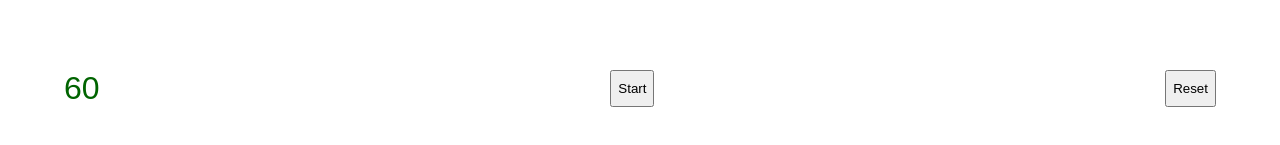
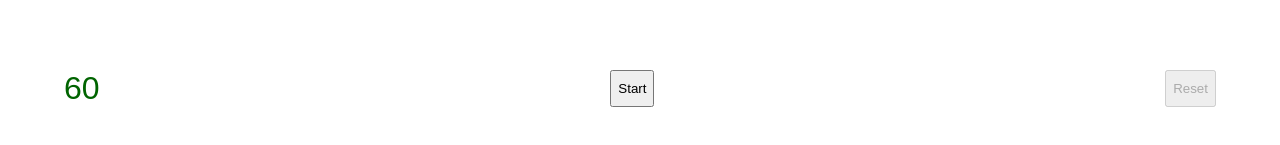
Before and after one commit to onuriltan/TargetSumGame, a React (Create React App) app: page / in a window 1280 px wide. Shown: the part 325-470 px from the top of the page. Built offline with nearby package versions, Linux system fonts and the light colour scheme.

Commit message:
timer added.

```diff
--- a/src/actions/actionTypes.js
+++ b/src/actions/actionTypes.js
@@ -1,3 +1,4 @@
 export const NUMBER_BUTTON_CLICKED = "NUMBER_BUTTON_CLICKED" ;
 export const START_BUTTON_CLICKED  = "START_BUTTON_CLICKED"  ;
 export const RESET_BUTTON_CLICKED  = "RESET_BUTTON_CLICKED"  ;
+export const START_COUNTDOWN       = "START_COUNTDOWN"       ;
--- a/src/actions/gameActions.js
+++ b/src/actions/gameActions.js
@@ -1,13 +1,13 @@
 import * as types from './actionTypes';
 
-import StartGame from '../logic/startGame';
 import ResetGame from '../logic/resetGame';
 import NumberClick from '../logic/numberClick';
+
 
 export function startGame(state) {
     return {
         type: types.START_BUTTON_CLICKED,
-        payload: StartGame(state)
+        payload: state
     };
 }
 
@@ -26,3 +26,10 @@ export function numberClick(state, number) {
     };
 
 }
+
+export function startCountDown(state) {
+    return {
+        type: types.START_COUNTDOWN,
+        payload: state
+    }
+}
--- a/src/components/GameBoard.jsx
+++ b/src/components/GameBoard.jsx
@@ -1,4 +1,10 @@
 import React, { Component } from 'react';
+import { connect } from 'react-redux';
+import { bindActionCreators } from 'redux';
+import * as gameActions from '../actions/gameActions';
+import PropTypes from 'prop-types';
+import _ from 'lodash';
+
 
 import Number from './Number';
 
@@ -8,29 +14,103 @@ class GameBoard extends Component {
     return (
       <div className="game">
         <div className="help">
-          Pick numbers that sum to the target in {this.props.initialState.initialSeconds} seconds
+          Pick numbers that sum to the target in {this.props.state.gameReducer.initialSeconds} seconds
             </div>
-        <div className="target">{this.props.initialState.targetNumber}</div>
+        <div className="target">{this.props.state.gameReducer.targetNumber}</div>
         <div className="challenge-numbers">
-          <Number numberClick={() => this.props.numberClick(this.props.initialState, this.props.initialState.numbers[0])} value={this.props.initialState.numbers[0]} />
-          <Number numberClick={() => this.props.numberClick(this.props.initialState, this.props.initialState.numbers[1])} value={this.props.initialState.numbers[1]} />
-          <Number numberClick={() => this.props.numberClick(this.props.initialState, this.props.initialState.numbers[2])} value={this.props.initialState.numbers[2]} />
+          <Number disabled={this.props.state.gameReducer.numberButtonDisabled} numberClick={() => this.props.gameActions.numberClick(this.props.state.gameReducer, this.props.state.gameReducer.numbers[0])} value={this.props.state.gameReducer.numbers[0]} />
+          <Number disabled={this.props.state.gameReducer.numberButtonDisabled} numberClick={() => this.props.gameActions.numberClick(this.props.state.gameReducer, this.props.state.gameReducer.numbers[1])} value={this.props.state.gameReducer.numbers[1]} />
+          <Number disabled={this.props.state.gameReducer.numberButtonDisabled} numberClick={() => this.props.gameActions.numberClick(this.props.state.gameReducer, this.props.state.gameReducer.numbers[2])} value={this.props.state.gameReducer.numbers[2]} />
         </div>
         <div className="challenge-numbers">
-          <Number numberClick={() => this.props.numberClick(this.props.initialState, this.props.initialState.numbers[3])} value={this.props.initialState.numbers[3]} />
-          <Number numberClick={() => this.props.numberClick(this.props.initialState, this.props.initialState.numbers[4])} value={this.props.initialState.numbers[4]} />
-          <Number numberClick={() => this.props.numberClick(this.props.initialState, this.props.initialState.numbers[5])} value={this.props.initialState.numbers[5]} />
+          <Number disabled={this.props.state.gameReducer.numberButtonDisabled} numberClick={() => this.props.gameActions.numberClick(this.props.state.gameReducer, this.props.state.gameReducer.numbers[3])} value={this.props.state.gameReducer.numbers[3]} />
+          <Number disabled={this.props.state.gameReducer.numberButtonDisabled} numberClick={() => this.props.gameActions.numberClick(this.props.state.gameReducer, this.props.state.gameReducer.numbers[4])} value={this.props.state.gameReducer.numbers[4]} />
+          <Number disabled={this.props.state.gameReducer.numberButtonDisabled} numberClick={() => this.props.gameActions.numberClick(this.props.state.gameReducer, this.props.state.gameReducer.numbers[5])} value={this.props.state.gameReducer.numbers[5]} />
         </div>
         <div className="footer">
-          <div className="timer-value">{this.props.initialState.initialSeconds}</div>
-          <button onClick={() => this.props.startGame(this.props.initialState)}>Start</button>
-          <button onClick={() => this.props.resetGame(this.props.initialState)}>Reset</button>
+          <div className="timer-value">{this.props.state.gameReducer.initialSeconds}</div>
+          <button onClick={() => this.startButtonClick()}
+            disabled={this.props.state.gameReducer.startButtonDisabled}>Start</button>
+          <button onClick={() => this.props.gameActions.resetGame(this.props.state.gameReducer)}
+            disabled={this.props.state.gameReducer.resetButtonDisabled}>Reset</button>
         </div>
       </div>
     );
   }
 
+  startButtonClick() {
+    this.startGame();
+
+  }
+
+  startGame() {
+    let newState;
+    newState = this.props.state.gameReducer;
+    newState.gameState = 'STARTED';
+    newState.startButtonDisabled = true;
+    newState.numberButtonDisabled = false;
+    newState.resetButtonDisabled = false;
+    newState.numbers = [];
+
+    let targetNumber = _.random(newState.initialChallengeRange[0], newState.initialChallengeRange[1]);
+    newState.targetNumber = targetNumber;
+    let timesToReachTarget = _.random(2, 5);
+    newState.timesToReachTarget = timesToReachTarget;
+
+    let tempTargetNumber = targetNumber;
+    let generalSum = 0;
+    let tempNumbers = [];
+    for (let i = 0; i < timesToReachTarget - 1; i++) {
+      let number = _.random(1, tempTargetNumber);
+      generalSum += number;
+      tempNumbers.push(number);
+      tempTargetNumber = targetNumber - number;
+    }
+    let lastNumber = targetNumber - generalSum;
+    generalSum += lastNumber;
+    tempNumbers.push(lastNumber);
+
+    for (let j = 0; j < 6 - timesToReachTarget; j++) {
+      let number = _.random(1, tempTargetNumber);
+      tempNumbers.push(number);
+    }
+    newState.numbers = tempNumbers;
+
+    setInterval(() => {
+      this.startCountDown();
+     }, 1000);
+
+     return newState;
+
+  }
+
+  startCountDown(){
+    let newState = this.props.state.gameReducer;
+    newState.initialSeconds = newState.initialSeconds - 1
+    return this.props.gameActions.startCountDown(newState);
+  }
+
+
+
 }
 
 
-export default GameBoard;
+GameBoard.propTypes = {
+  gameActions: PropTypes.object,
+  initialState: PropTypes.object
+};
+
+function mapStateToProps(state) {
+  return { state: state };
+}
+
+function mapDispatchToProps(dispatch) {
+  return {
+    gameActions: bindActionCreators(gameActions, dispatch)
+  };
+}
+
+export default connect(
+  mapStateToProps,
+  mapDispatchToProps
+)(GameBoard);
--- a/src/containers/Game.jsx
+++ b/src/containers/Game.jsx
@@ -1,8 +1,4 @@
 import React, { Component } from 'react';
-import { connect } from 'react-redux';
-import { bindActionCreators } from 'redux';
-import * as gameActions from '../actions/gameActions';
-import PropTypes from 'prop-types';
 import './Game.css';
 
 import GameBoard from '../components/GameBoard';
@@ -12,34 +8,11 @@ class Game extends Component {
   render() {
     return (
       <div className="game">
-        <GameBoard
-          startGame={(state) => this.props.gameActions.startGame(state)}
-          resetGame={(state) => this.props.gameActions.resetGame(state)}
-          numberClick={(state) => this.props.gameActions.numberClick(state)}
-          initialState={this.props.state.gameReducer}
-        />
+        <GameBoard />
       </div>
     );
   }
 
 }
 
-Game.propTypes = {
-  gameActions: PropTypes.object,
-  initialState: PropTypes.object
-};
-
-function mapStateToProps(state) {
-  return { state: state };
-}
-
-function mapDispatchToProps(dispatch) {
-  return {
-    gameActions: bindActionCreators(gameActions, dispatch)
-  };
-}
-
-export default connect(
-  mapStateToProps,
-  mapDispatchToProps
-)(Game);
+export default Game;
--- a/src/logic/numberClick.js
+++ b/src/logic/numberClick.js
@@ -1,10 +1,6 @@
 
 export default function numberClick(initialState, number) {
-
-    console.log(number);
-
     let newState = initialState;
-
     newState.sumToReachTarget = number;
 
     return newState;
--- a/src/logic/resetGame.js
+++ b/src/logic/resetGame.js
@@ -2,6 +2,10 @@
 export default function resetGame(initialState) {
 
     let newState = initialState;
+
+    newState.startButtonDisabled = false;
+    newState.numberButtonDisabled = true;
+    newState.resetButtonDisabled = true
 
     newState.challengeSize = 6;
     newState.initialChallengeRange = [30, 50];
--- a/src/logic/startGame.js
+++ /dev/null
@@ -1,34 +0,0 @@
-import _ from 'lodash';
-
-export default function startGame(initialState) {
-    let newState = initialState;
-    newState.gameState = 'STARTED';
-    newState.numbers = [];
-
-    let targetNumber = _.random(newState.initialChallengeRange[0], newState.initialChallengeRange[1]);
-    newState.targetNumber = targetNumber;
-    let timesToReachTarget = _.random(2, 5);
-    newState.timesToReachTarget = timesToReachTarget;
-
-    let tempTargetNumber = targetNumber;
-    let generalSum = 0;
-    let tempNumbers = [];
-    for (let i = 0; i < timesToReachTarget - 1; i++) {
-        let number = _.random(1, tempTargetNumber);
-        generalSum += number;
-        tempNumbers.push(number);
-        tempTargetNumber = targetNumber - number;
-    }
-    let lastNumber = targetNumber - generalSum;
-    generalSum += lastNumber;
-    tempNumbers.push(lastNumber);
-
-    for (let j = 0; j < 6 - timesToReachTarget; j++) {
-        let number = _.random(1, tempTargetNumber);
-        tempNumbers.push(number);
-    }
-    newState.numbers = tempNumbers;
-
-    return newState;
-
-}
--- a/src/reducers/gameReducer.js
+++ b/src/reducers/gameReducer.js
@@ -1,7 +1,8 @@
 import {
     NUMBER_BUTTON_CLICKED,
     START_BUTTON_CLICKED,
-    RESET_BUTTON_CLICKED
+    RESET_BUTTON_CLICKED,
+    START_COUNTDOWN
 } from '../actions/actionTypes';
 
 let initialState = {
@@ -14,6 +15,9 @@ let initialState = {
     timesOfPlay: 0,
     gameState: 'NOT_STARTED',
     sumToReachTarget: 0,
+    startButtonDisabled: false,
+    numberButtonDisabled: true,
+    resetButtonDisabled: true
 }
 
 
@@ -35,7 +39,12 @@ export default function game(state = initialState, action) {
             newState = action.payload;
             return {...state, newState};
 
+        case START_COUNTDOWN:
+            newState = action.payload;
+            return {...state, newState};
+
         default:
             return state;
     }
+
 }
```
